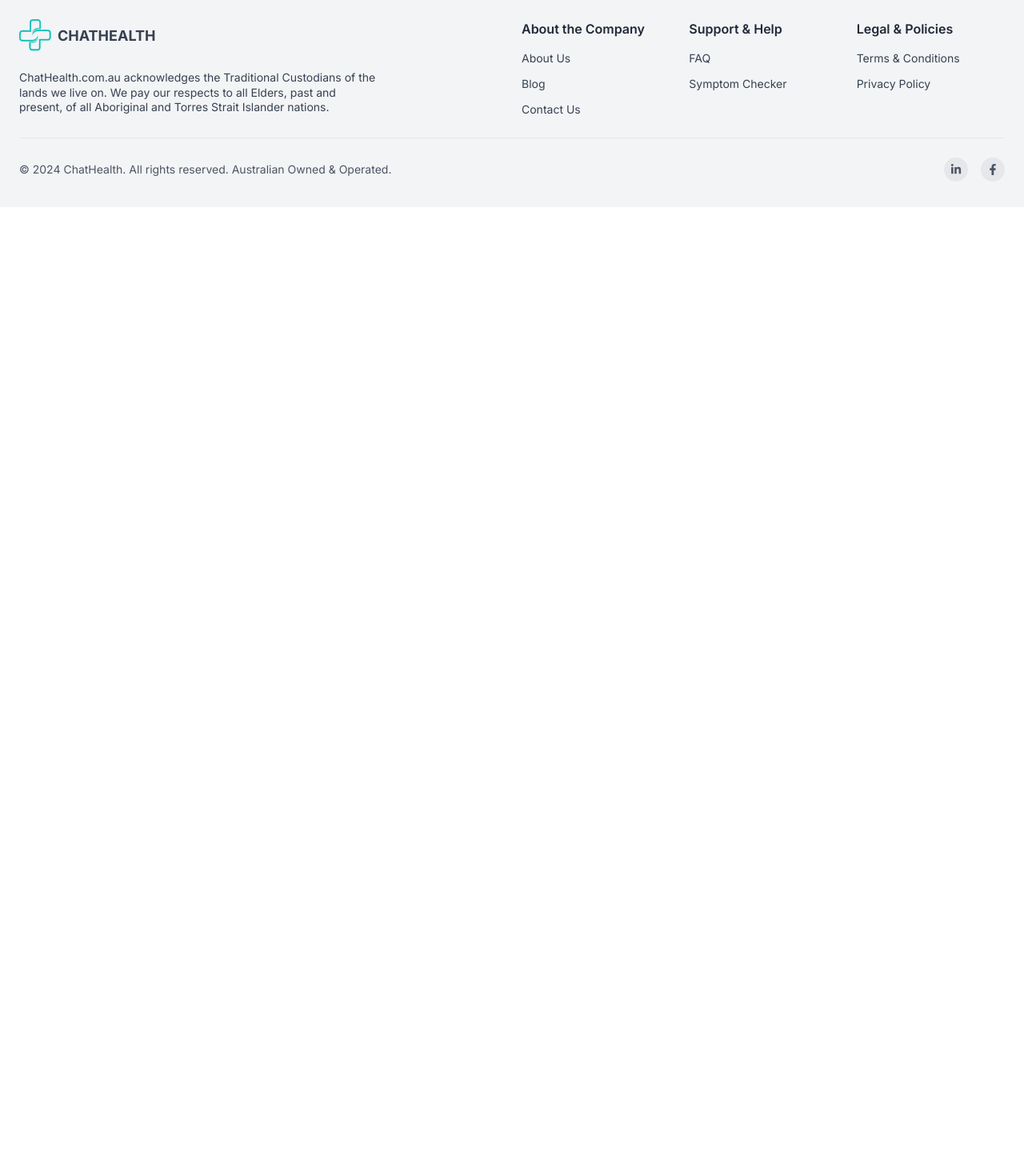
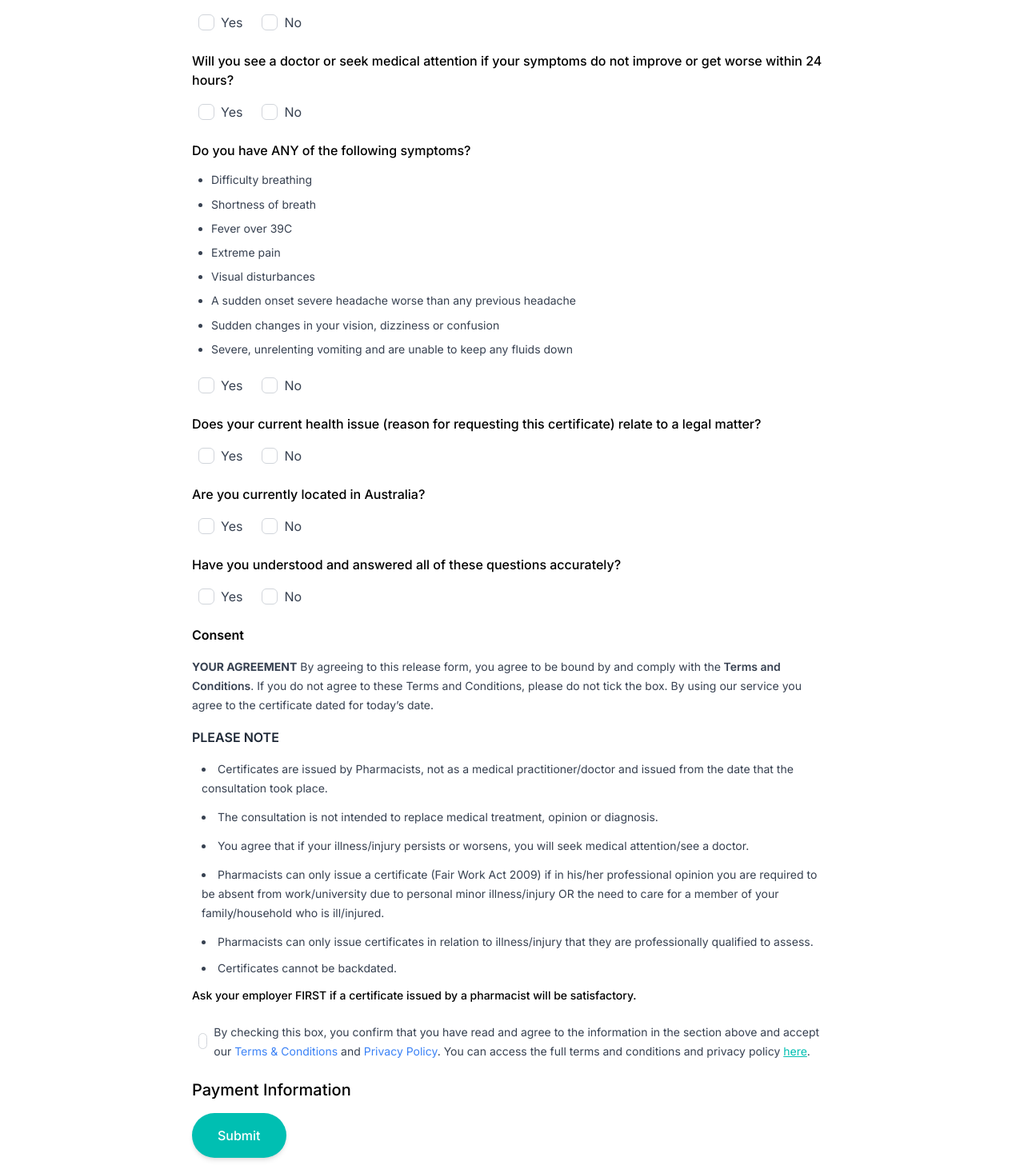
Before and after one commit to anishazahan/chat-health, a Next.js app: page / in a window 1280 px wide. Shown: the part 2568-4030 px from the top of the page at 80% size. Before the commit the page ends 2827 px from the top, so only its background shows below. Built offline with nearby package versions, Linux system fonts and the light colour scheme.

Commit message:
some content add in landing

```diff
--- a/src/components/Checkbox.jsx
+++ b/src/components/Checkbox.jsx
@@ -3,7 +3,7 @@ const Checkbox = ({ label, checked, onChange }) => {
     <label className="flex items-center space-x-2 cursor-pointer">
       <input type="checkbox" checked={checked} onChange={(e) => onChange(e.target.checked)} className="hidden" />
       <div
-        className={`w-5 h-5 rounded-md flex items-center justify-center border ${
+        className={`w-5 h-5  rounded-md flex items-center justify-center border ${
           checked ? "bg-primary-dark border-primary-dark" : "bg-white border-gray-300"
         }`}
       >
@@ -19,7 +19,7 @@ const Checkbox = ({ label, checked, onChange }) => {
           </svg>
         )}
       </div>
-      <span className={`  ${checked ? "text-black " : "text-gray-700"}`}>{label}</span>
+      <p className={` ${checked ? "text-black " : "text-gray-700"}`}>{label}</p>
     </label>
   );
 };
--- a/src/components/CommonBtn.jsx
+++ b/src/components/CommonBtn.jsx
@@ -1,7 +1,9 @@
-const CommonBtn = ({ children, onClick }) => {
+const CommonBtn = ({ children, onClick, className }) => {
   return (
     <button
-      className="bg-primary-dark text-white px-8 py-4 rounded-full font-medium shadow-md hover:opacity-80 transition duration-300"
+      className={`bg-primary-dark text-white px-8 py-4 rounded-full font-medium shadow-md hover:opacity-80 transition duration-300 ${
+        className && className
+      }`}
       onClick={onClick}
     >
       {children}
--- /dev/null
+++ b/src/components/Landing/PaymentInfoForm.jsx
@@ -0,0 +1,30 @@
+import CommonBtn from "../CommonBtn";
+
+const PaymentInformation = () => {
+  return (
+    <div className="mt-6 w-full">
+      <h2 className="mb-4 font-inter font-medium text-xl">Payment Information</h2>
+      <div className="">
+        {/* Credit or Debit Card Section */}
+        {/* <div className="flex items-center space-x-4">
+          <input
+            type="radio"
+            id="creditDebitCard"
+            name="paymentMethod"
+            className="form-radio h-5 w-5 text-primary-dark focus:ring-primary-dark"
+          />
+          <label htmlFor="creditDebitCard" className="text-sm text-gray-700">
+            Credit or Debit Card
+          </label>
+        </div> */}
+
+        {/* Submit Button */}
+        <CommonBtn className="bg-primary-dark text-white px-12 py-4 rounded-full font-medium shadow-md hover:opacity-80 transition duration-300">
+          Submit
+        </CommonBtn>
+      </div>
+    </div>
+  );
+};
+
+export default PaymentInformation;
--- a/src/components/Landing/SymptomsForm.jsx
+++ b/src/components/Landing/SymptomsForm.jsx
@@ -2,6 +2,7 @@ import { useState } from "react";
 import { FaCalendarAlt } from "react-icons/fa";
 import Checkbox from "../Checkbox";
 import Input from "../Input";
+import PaymentInfoForm from "./PaymentInfoForm";
 
 const SymptomsForm = () => {
   const symptoms = [
@@ -18,6 +19,17 @@ const SymptomsForm = () => {
     "Minor injury",
   ];
 
+  const urgentSymptoms = [
+    "Difficulty breathing",
+    "Shortness of breath",
+    "Fever over 39C",
+    "Extreme pain",
+    "Visual disturbances",
+    "A sudden onset severe headache worse than any previous headache",
+    "Sudden changes in your vision, dizziness or confusion",
+    "Severe, unrelenting vomiting and are unable to keep any fluids down",
+  ];
+
   // State for the form fields
   const [leaveDate, setLeaveDate] = useState("");
   const [isUnwell, setIsUnwell] = useState(null);
@@ -25,6 +37,10 @@ const SymptomsForm = () => {
   const [symptomsDate, setSymptomsDate] = useState("");
   const [canManageAtHome, setCanManageAtHome] = useState(null);
   const [affectsWork, setAffectsWork] = useState(null);
+  const [requiresUrgentAttention, setRequiresUrgentAttention] = useState(null);
+  const [willSeeDoctor, setWillSeeDoctor] = useState(null);
+  const [selectedUrgentSymptoms, setSelectedUrgentSymptoms] = useState([]);
+  const [relatesToLegalMatter, setRelatesToLegalMatter] = useState(null);
 
   // Handle checkbox change for symptoms
   const handleSymptomChange = (symptom, isChecked) => {
@@ -32,6 +48,15 @@ const SymptomsForm = () => {
       setSelectedSymptoms([...selectedSymptoms, symptom]);
     } else {
       setSelectedSymptoms(selectedSymptoms.filter((s) => s !== symptom));
+    }
+  };
+
+  // Handle checkbox change for urgent symptoms
+  const handleUrgentSymptomChange = (symptom, isChecked) => {
+    if (isChecked) {
+      setSelectedUrgentSymptoms([...selectedUrgentSymptoms, symptom]);
+    } else {
+      setSelectedUrgentSymptoms(selectedUrgentSymptoms.filter((s) => s !== symptom));
     }
   };
 
@@ -57,15 +82,9 @@ const SymptomsForm = () => {
       <h2 className="mt-6 mb-4 font-inter font-medium">Please choose from one of the following symptoms?</h2>
       <div className="flex w-full flex-wrap gap-x-4 gap-y-3">
         {symptoms.map((symptom, index) => (
-          //   <Checkbox
-          //     key={index}
-          //     label={symptom}
-          //     checked={selectedSymptoms.includes(symptom)}
-          //     onChange={(checked) => handleSymptomChange(symptom, checked)}
-          //   />
           <div
             key={index}
-            onClick={(checked) => handleSymptomChange(symptom, checked)}
+            onClick={() => handleSymptomChange(symptom, !selectedSymptoms.includes(symptom))}
             className={`border rounded-full hover:cursor-pointer hover:bg-primary-light px-4 py-2 text-gra-600 text-sm ${
               selectedSymptoms.includes(symptom) && "bg-primary-light border-teal-500"
             }`}
@@ -97,6 +116,166 @@ const SymptomsForm = () => {
         <Checkbox label="Yes" checked={affectsWork === true} onChange={(checked) => setAffectsWork(checked)} />
         <Checkbox label="No" checked={affectsWork === false} onChange={(checked) => setAffectsWork(!checked)} />
       </div>
+
+      <h2 className="mt-6 mb-4 font-inter font-medium">Do your symptoms require urgent medical attention?</h2>
+      <div className="flex space-x-4">
+        <Checkbox
+          label="Yes"
+          checked={requiresUrgentAttention === true}
+          onChange={(checked) => setRequiresUrgentAttention(checked)}
+        />
+        <Checkbox
+          label="No"
+          checked={requiresUrgentAttention === false}
+          onChange={(checked) => setRequiresUrgentAttention(!checked)}
+        />
+      </div>
+
+      <h2 className="mt-6 mb-4 font-inter font-medium">
+        Will you see a doctor or seek medical attention if your symptoms do not improve or get worse within 24 hours?
+      </h2>
+      <div className="flex space-x-4">
+        <Checkbox label="Yes" checked={willSeeDoctor === true} onChange={(checked) => setWillSeeDoctor(checked)} />
+        <Checkbox label="No" checked={willSeeDoctor === false} onChange={(checked) => setWillSeeDoctor(!checked)} />
+      </div>
+
+      <h2 className="mt-6 mb-4 font-inter font-medium">Do you have ANY of the following symptoms?</h2>
+      <ul className="space-y-3 list-disc pl-6">
+        {urgentSymptoms.map((symptom, index) => (
+          <li key={index} className="text-sm text-gray-700 ">
+            {symptom}
+          </li>
+        ))}
+      </ul>
+
+      <div className="flex space-x-4 mt-6">
+        <Checkbox
+          label="Yes"
+          checked={relatesToLegalMatter === true}
+          onChange={(checked) => setRelatesToLegalMatter(checked)}
+        />
+        <Checkbox
+          label="No"
+          checked={relatesToLegalMatter === false}
+          onChange={(checked) => setRelatesToLegalMatter(!checked)}
+        />
+      </div>
+
+      <h2 className="mt-6 mb-4 font-inter font-medium">
+        Does your current health issue (reason for requesting this certificate) relate to a legal matter?
+      </h2>
+      <div className="flex space-x-4">
+        <Checkbox
+          label="Yes"
+          checked={relatesToLegalMatter === true}
+          onChange={(checked) => setRelatesToLegalMatter(checked)}
+        />
+        <Checkbox
+          label="No"
+          checked={relatesToLegalMatter === false}
+          onChange={(checked) => setRelatesToLegalMatter(!checked)}
+        />
+      </div>
+
+      <h2 className="mt-6 mb-4 font-inter font-medium">Are you currently located in Australia?</h2>
+      <div className="flex space-x-4">
+        <Checkbox
+          label="Yes"
+          checked={relatesToLegalMatter === true}
+          onChange={(checked) => setRelatesToLegalMatter(checked)}
+        />
+        <Checkbox
+          label="No"
+          checked={relatesToLegalMatter === false}
+          onChange={(checked) => setRelatesToLegalMatter(!checked)}
+        />
+      </div>
+      <h2 className="mt-6 mb-4 font-inter font-medium">
+        Have you understood and answered all of these questions accurately?
+      </h2>
+      <div className="flex space-x-4">
+        <Checkbox
+          label="Yes"
+          checked={relatesToLegalMatter === true}
+          onChange={(checked) => setRelatesToLegalMatter(checked)}
+        />
+        <Checkbox
+          label="No"
+          checked={relatesToLegalMatter === false}
+          onChange={(checked) => setRelatesToLegalMatter(!checked)}
+        />
+      </div>
+
+      {/*-------- consent--------- */}
+
+      <div className="mt-6 w-full">
+        <h2 className="mb-4 font-inter font-semibold">Consent</h2>
+        <div className=" ">
+          <p className="text-sm text-gray-700 mb-4 leading-6">
+            <b>YOUR AGREEMENT</b> By agreeing to this release form, you agree to be bound by and comply with the
+            <span className="font-semibold"> Terms and Conditions</span>. If you do not agree to these Terms and
+            Conditions, please do not tick the box. By using our service you agree to the certificate dated for today’s
+            date.
+          </p>
+
+          <h3 className="font-inter font-semibold text-gray-800 mb-4">PLEASE NOTE</h3>
+          <ul className="list-disc list-inside text-sm text-gray-700 space-y-3 mb-4 pl-3">
+            <li className="leading-6">
+              Certificates are issued by Pharmacists, not as a medical practitioner/doctor and issued from the date that
+              the consultation took place.
+            </li>
+            <li className="leading-6">
+              The consultation is not intended to replace medical treatment, opinion or diagnosis.
+            </li>
+            <li className="leading-6">
+              You agree that if your illness/injury persists or worsens, you will seek medical attention/see a doctor.
+            </li>
+            <li className="leading-6">
+              Pharmacists can only issue a certificate (Fair Work Act 2009) if in his/her professional opinion you are
+              required to be absent from work/university due to personal minor illness/injury OR the need to care for a
+              member of your family/household who is ill/injured.
+            </li>
+            <li className="leading-6">
+              Pharmacists can only issue certificates in relation to illness/injury that they are professionally
+              qualified to assess.
+            </li>
+            <li>Certificates cannot be backdated.</li>
+          </ul>
+
+          <p className="text-sm  font-medium mb-6">
+            Ask your employer FIRST if a certificate issued by a pharmacist will be satisfactory.
+          </p>
+
+          <div className="flex items-center space-x-2">
+            <Checkbox
+              label={
+                <span className="text-sm text-gray-700">
+                  By checking this box, you confirm that you have read and agree to the information in the section above
+                  and accept our{" "}
+                  <a href="" className=" text-blue-500">
+                    Terms & Conditions
+                  </a>{" "}
+                  and{" "}
+                  <a href="" className="text-blue-500">
+                    Privacy Policy
+                  </a>
+                  . You can access the full terms and conditions and privacy policy{" "}
+                  <a href="#" className="text-primary-dark underline">
+                    here
+                  </a>
+                  .
+                </span>
+              }
+              checked={false}
+              onChange={(checked) => console.log("Consent agreed:", checked)}
+            />
+          </div>
+        </div>
+      </div>
+
+      {/* payment info */}
+
+      <PaymentInfoForm />
     </div>
   );
 };
```
